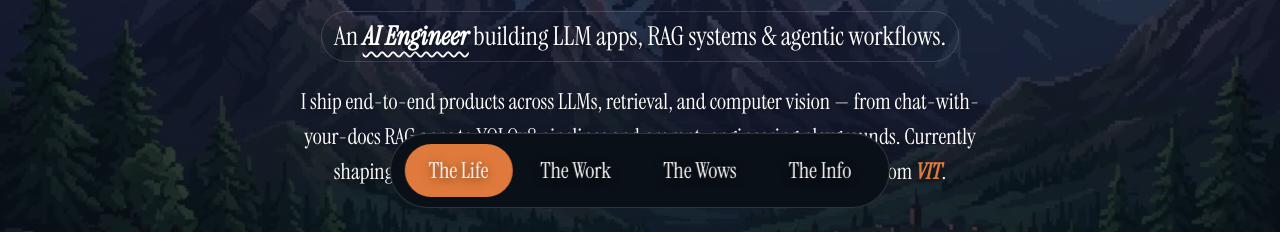
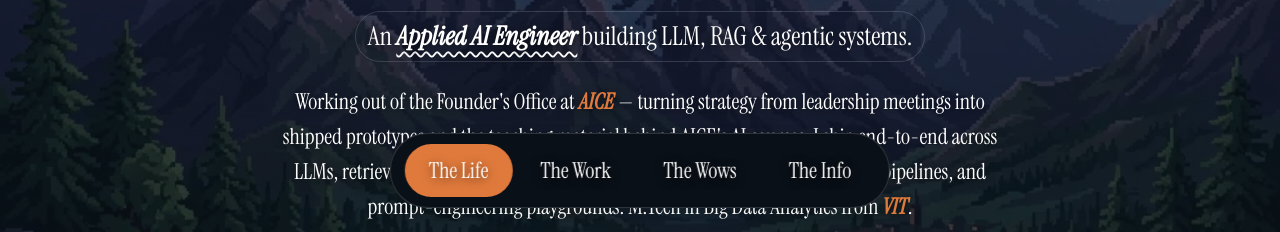
Before and after one commit to palaniprashanth01/portfolio, a plain HTML site: page index.html in a window 1280 px wide. Shown: the part 568-800 px from the top of the page. Drawn offline with Linux system fonts and the light colour scheme.

Commit message:
Update title to Applied AI Engineer (AICE Founder's Office)

```diff
--- a/index.html
+++ b/index.html
@@ -3,33 +3,33 @@
 <head>
 <meta charset="UTF-8" />
 <meta name="viewport" content="width=device-width, initial-scale=1.0" />
-<title>Palani Prashanth — AI Engineer Portfolio</title>
+<title>Palani Prashanth — Applied AI Engineer Portfolio</title>
 <link rel="preconnect" href="https://fonts.googleapis.com" />
 <link rel="preconnect" href="https://fonts.gstatic.com" crossorigin />
 <link href="https://fonts.googleapis.com/css2?family=Instrument+Serif:ital@0;1&family=Pixelify+Sans:wght@400;500;600;700&display=swap" rel="stylesheet" />
 <link rel="stylesheet" href="styles.css" />
-<meta name="description" content="AI Engineer building LLM apps, RAG systems, and agentic workflows." />
+<meta name="description" content="Applied AI Engineer at AICE Founder's Office — building LLM, RAG, and agentic systems." />
 <meta name="author" content="Palani Prashanth" />
 <meta name="theme-color" content="#0a1017" />
 <link rel="icon" type="image/svg+xml" href="favicon.svg" />
 <meta property="og:type" content="website" />
-<meta property="og:title" content="Palani Prashanth — AI Engineer Portfolio" />
-<meta property="og:description" content="AI Engineer building LLM apps, RAG systems, and agentic workflows." />
+<meta property="og:title" content="Palani Prashanth — Applied AI Engineer Portfolio" />
+<meta property="og:description" content="Applied AI Engineer at AICE Founder's Office — building LLM, RAG, and agentic systems." />
 <meta property="og:image" content="bg.webp" />
 <meta name="twitter:card" content="summary_large_image" />
-<meta name="twitter:title" content="Palani Prashanth — AI Engineer Portfolio" />
-<meta name="twitter:description" content="AI Engineer building LLM apps, RAG systems, and agentic workflows." />
+<meta name="twitter:title" content="Palani Prashanth — Applied AI Engineer Portfolio" />
+<meta name="twitter:description" content="Applied AI Engineer at AICE Founder's Office — building LLM, RAG, and agentic systems." />
 <meta name="twitter:image" content="bg.webp" />
 </head>
 <body>
 
 <section class="hero">
   <h1 class="display shimmer">Hi! I am <br>Palani Prashanth.</h1>
-  <p class="tag">An <em>AI Engineer</em> building LLM apps, RAG systems &amp; agentic workflows.</p>
+  <p class="tag">An <em>Applied AI Engineer</em> building LLM, RAG &amp; agentic systems.</p>
   <p class="bio">
-    I ship end-to-end products across LLMs, retrieval, and computer vision —
-    from chat-with-your-docs RAG apps to YOLOv8 pipelines and prompt-engineering playgrounds.
-    Currently shaping AI content strategy at <em>AICE</em>, with an M.Tech in Big Data Analytics from <em>VIT</em>.
+    Working out of the Founder's Office at <em>AICE</em> — turning strategy from leadership meetings into shipped prototypes and the teaching material behind AICE's AI courses.
+    I ship end-to-end across LLMs, retrieval, and computer vision: chat-with-your-docs RAG apps, YOLOv8 pipelines, and prompt-engineering playgrounds.
+    M.Tech in Big Data Analytics from <em>VIT</em>.
   </p>
 </section>
 
```
Also changed, not shown: work.html (+5 -4 lines).
